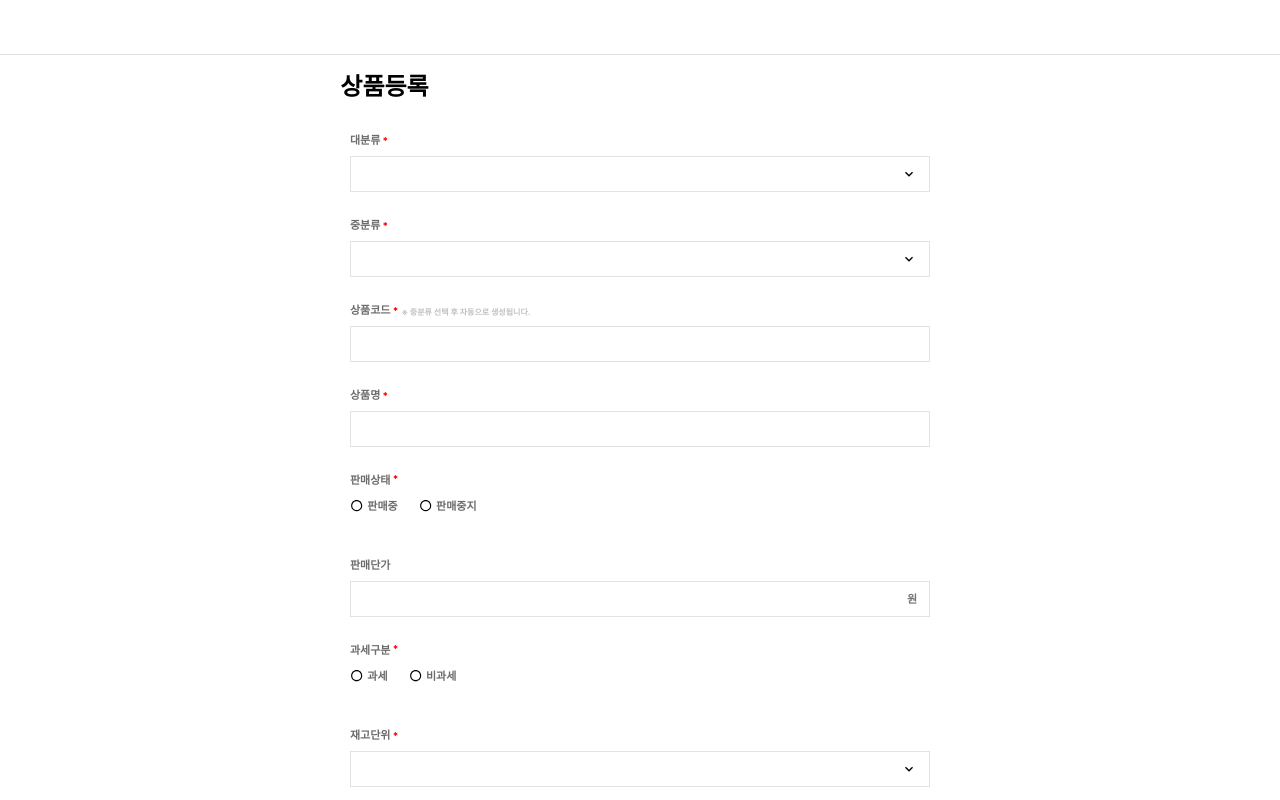
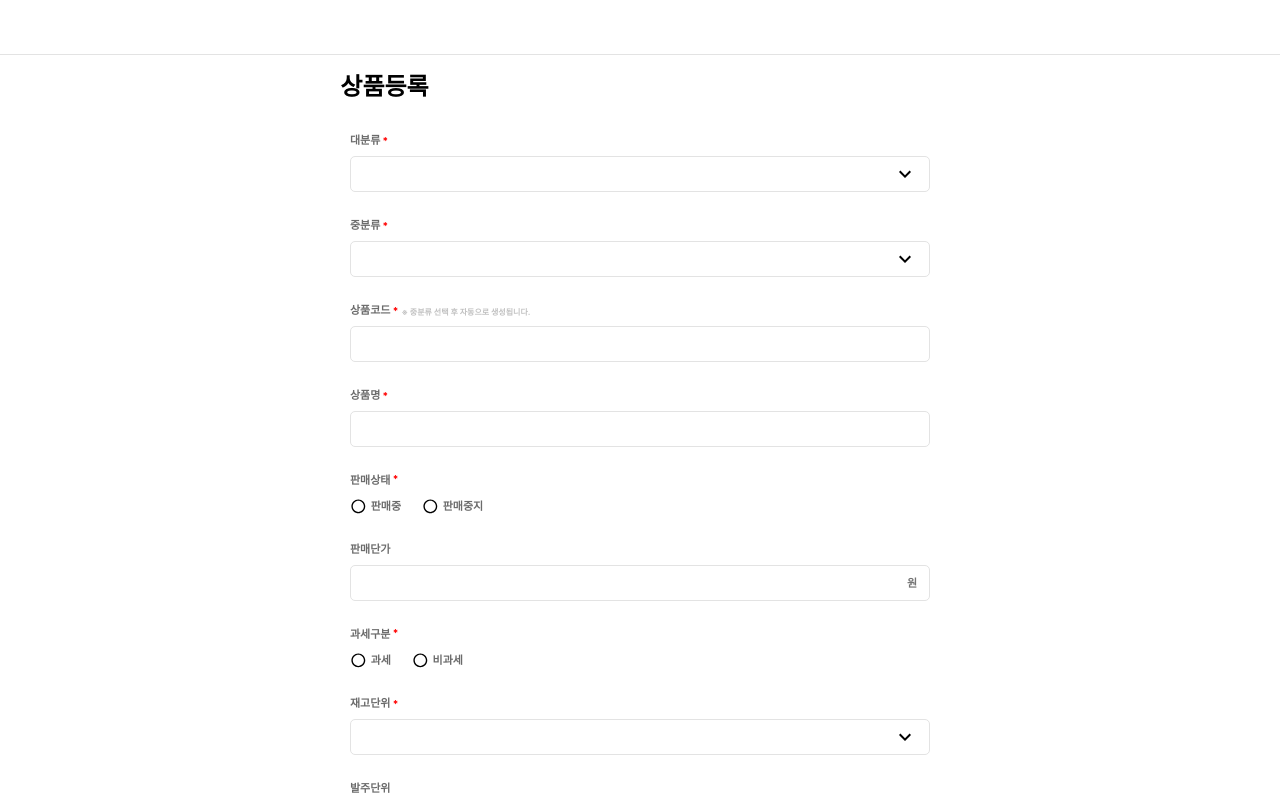
Before and after one commit to junseooo/product-registration-detail, a React (Create React App) app: page / in a window 1280 px wide. Shown: the top 800 px of the page. Built offline with nearby package versions, Linux system fonts and the light colour scheme.

Commit message:
fix border-radius && icon style

```diff
--- a/src/Component/Default/Default.css
+++ b/src/Component/Default/Default.css
@@ -64,7 +64,7 @@
   height: 36px;
   padding: 5px 12px 5px 18px;
   gap: 4px;
-  border-radius: 5;
+  border-radius: 5px;
   border: 1px solid #E3E3E3;
 }
 
--- a/src/Component/Selector/Selector.css
+++ b/src/Component/Selector/Selector.css
@@ -0,0 +1,4 @@
+.arrow-icon {
+  width: 24px;
+  height: 24px;
+}
--- a/src/Component/Selector/Selector.js
+++ b/src/Component/Selector/Selector.js
@@ -4,9 +4,9 @@ import { MdKeyboardArrowDown } from 'react-icons/md';
 
 function Selector(props) {
   const { title, need } = props;
-  const arrow = <MdKeyboardArrowDown />;
+  const arrow = <MdKeyboardArrowDown className='arrow-icon' />;
   return (
-    <Default title={title} need={need} arrow={arrow}/>
+    <Default title={title} need={need} arrow={arrow} />
   );
 }
 
--- a/src/Component/Toggle/Toggle.css
+++ b/src/Component/Toggle/Toggle.css
@@ -2,7 +2,7 @@
   display: flex;
   flex-direction: column;
   width: 580px;
-  height: 60px;
+  height: 44px;
   gap: 8px;
 }
 
@@ -54,10 +54,12 @@
   display: flex;
   flex-direction: row;
   align-items: center;
+  width: auto;
+  height: 20px;
   gap: 4px;
 }
 
-.toggle-text{
+.toggle-text {
   width: auto;
   height: 16px;
 
@@ -70,7 +72,7 @@
   color: #6B6B6B;
 }
 
-button{
+button {
   border: 0;
   background-color: transparent;
   display: flex;
@@ -78,3 +80,15 @@ button{
   align-items: center;
   padding: 0;
 }
+
+.check-icon {
+  width: 16.67px;
+  height: 16.67px;
+  color: #1976D2;
+
+}
+
+.non-check-icon {
+  width: 16.67px;
+  height: 16.67px;
+}
--- a/src/Component/Toggle/Toggle.js
+++ b/src/Component/Toggle/Toggle.js
@@ -2,38 +2,38 @@ import './Toggle.css';
 import { MdCheckCircle, MdOutlineCircle } from 'react-icons/md';
 import { useState } from 'react';
 
-function Toggle(props){
+function Toggle(props) {
   const { title, firstText, secondText } = props;
   const [firstToggle, setFirstToggle] = useState(false);
   const [secondToggle, setSecondToggle] = useState(false);
 
   const handleFirstToggleClick = () => {
-    if(!firstToggle && !secondToggle){
+    if (!firstToggle && !secondToggle) {
       setFirstToggle(true);
     }
-    else if(firstToggle && !secondToggle){
+    else if (firstToggle && !secondToggle) {
       setFirstToggle(false);
     }
-    else if(!firstToggle && secondToggle){
+    else if (!firstToggle && secondToggle) {
       setFirstToggle(true);
       setSecondToggle(false);
     }
   };
 
   const handleSecondToggleClick = () => {
-    if(!firstToggle && !secondToggle){
+    if (!firstToggle && !secondToggle) {
       setSecondToggle(true);
     }
-    else if(firstToggle && !secondToggle){
+    else if (firstToggle && !secondToggle) {
       setFirstToggle(false);
       setSecondToggle(true);
     }
-    else if(!firstToggle && secondToggle){
+    else if (!firstToggle && secondToggle) {
       setSecondToggle(false);
     }
   };
 
-  return(
+  return (
     <div className='toggle-container'>
       <div className='toggle-title-container'>
         <span className='toggle-title'>{title}</span>
@@ -42,13 +42,13 @@ function Toggle(props){
       <div className='toggle-box'>
         <div className='toggle-set'>
           <button onClick={handleFirstToggleClick}>
-            {firstToggle ? <MdCheckCircle /> : <MdOutlineCircle />}
+            {firstToggle ? <MdCheckCircle className='check-icon' /> : <MdOutlineCircle className='non-check-icon' />}
           </button>
           <span className='toggle-text'>{firstText}</span>
         </div>
         <div className='toggle-set'>
           <button onClick={handleSecondToggleClick}>
-            {secondToggle ? <MdCheckCircle /> : <MdOutlineCircle />}
+            {secondToggle ? <MdCheckCircle className='check-icon' /> : <MdOutlineCircle className='non-check-icon' />}
           </button>
           <span className='toggle-text'>{secondText}</span>
         </div>
```
